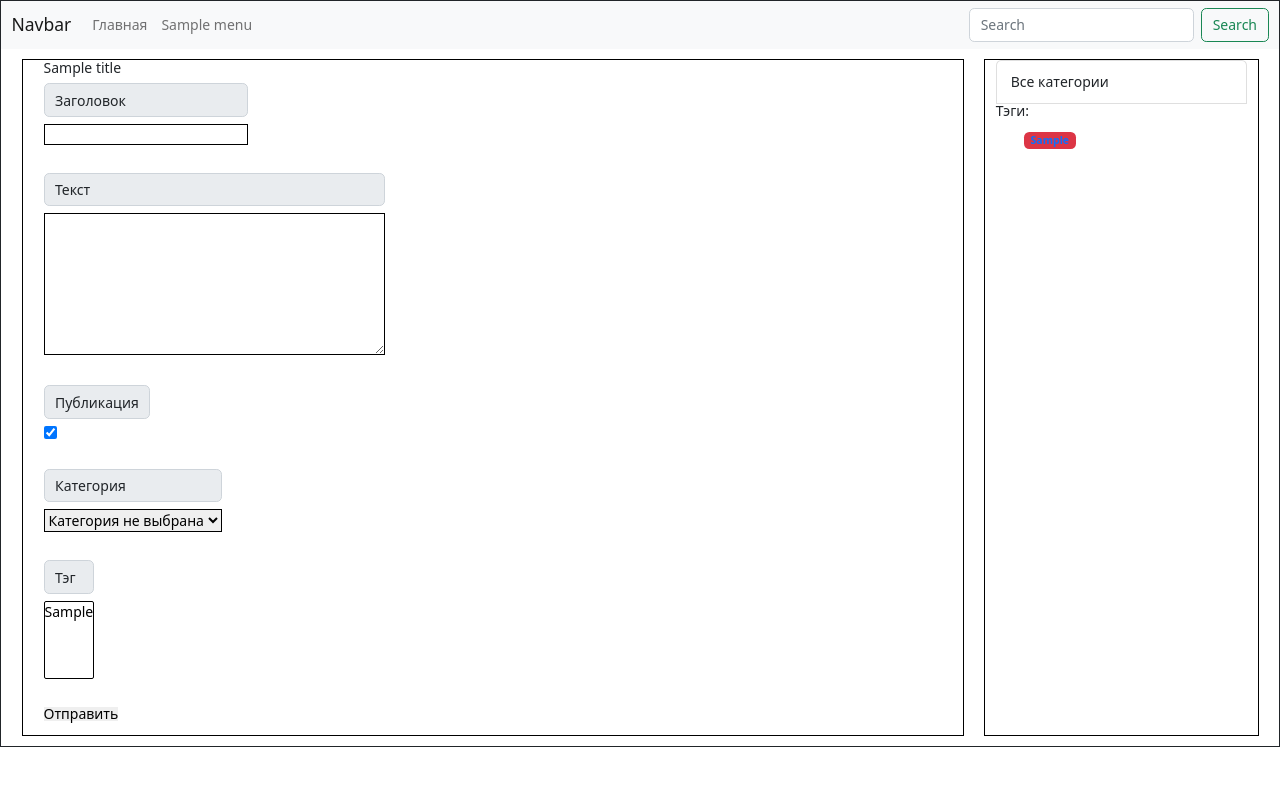
After one commit to Lavarenka/Django4_site, a Django app: template djangositeru/blog/templates/blog/addpage.html in a window 1280 px wide. The commit adds this page. Shown: the top 786 px of the page. Run offline with Django 4.2, Linux system fonts and the light colour scheme; tables that the repository leaves empty hold one stand-in row (values such as "Sample post"); the template is opened without the code that fills it: values that come from a table or form of the project are taken from there, most other values are stand-ins (such as "Sample title", 1, 10 or a date in 2020); data that the repository does not hold is empty.

Commit message:
settings admin

```diff
--- /dev/null
+++ b/djangositeru/blog/forms.py
@@ -0,0 +1,18 @@
+from django import forms
+from .models import Category, TagPost
+
+
+class AddPostForm(forms.Form):
+    """
+    Добавление статьи
+    required=False // не обязательное поле
+    empty_label // штатное название в выборе категории
+    initial=True // чекбокс тру
+    widget // присваиваем класс css
+    """
+    title = forms.CharField(max_length=255, label='Заголовок', widget=forms.TextInput(attrs={'class':'form-input'}))
+    # slug = forms.SlugField(max_length=255)
+    content = forms.CharField(widget=forms.Textarea(), required=False, label='Текст')
+    is_published = forms.BooleanField(initial=True, label='Публикация' )
+    cat = forms.ModelChoiceField(queryset=Category.objects.all(),empty_label='Категория не выбрана' ,label='Категория')
+    tags = forms.ModelMultipleChoiceField(queryset=TagPost.objects.all(), required=False, label='Тэг')
--- a/djangositeru/blog/static/blog/css/style.css
+++ b/djangositeru/blog/static/blog/css/style.css
@@ -70,7 +70,9 @@ h1, h2, h3, h4, h5, h6 {
 
 /* ---------------*/
 
-
+input, textarea, select{
+    border: black solid 1px;
+}
 
 .black_border{
     border: 1px solid black;
--- /dev/null
+++ b/djangositeru/blog/templates/blog/addpage.html
@@ -0,0 +1,20 @@
+{% extends 'base.html' %}
+{% block content %}
+<h1>{{ title }}</h1>
+<form action="" method="POST">
+  {% csrf_token %}
+<!-- csrf_token защита от злоумышленников, обязательно
+     выводим циклом формы
+
+-->
+  <div class="form-error">{{ form.non_field_errors }}</div>
+  {% for f in  form %}
+  <div class=" input-group mb-3">
+    <p><label for="{{ f.id_for_label }}" class="form-label input-group-text">{{ f.label }}</label>{{ f }}</p>
+    <div class="form-error">{{ f.errors }}</div>
+  </div>
+  {% endfor %}
+  <p><button type="submit">Отправить</button></p>
+</form>
+
+{% endblock %}
```
Also changed, not shown: djangositeru/blog/views.py (+16 -1 lines).
